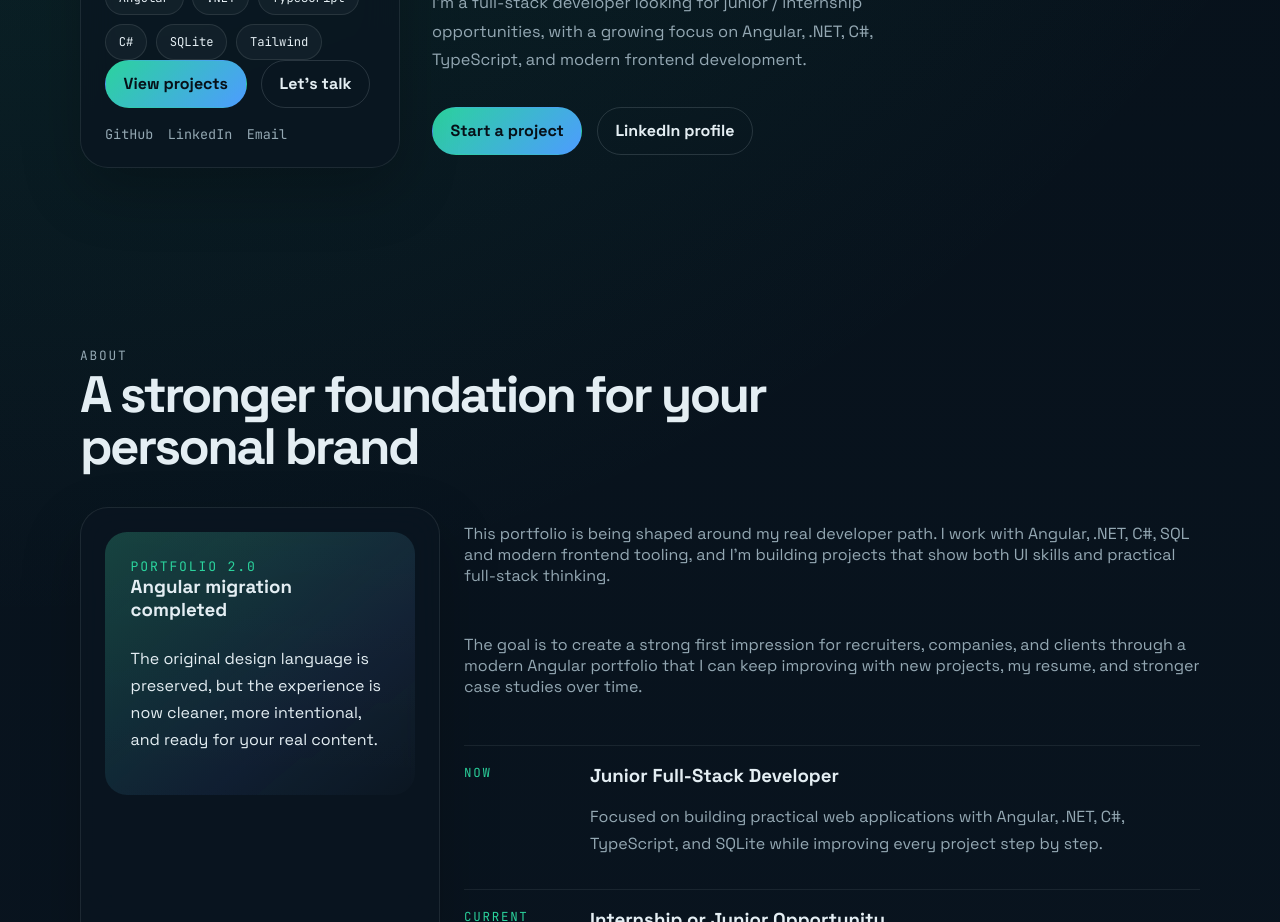
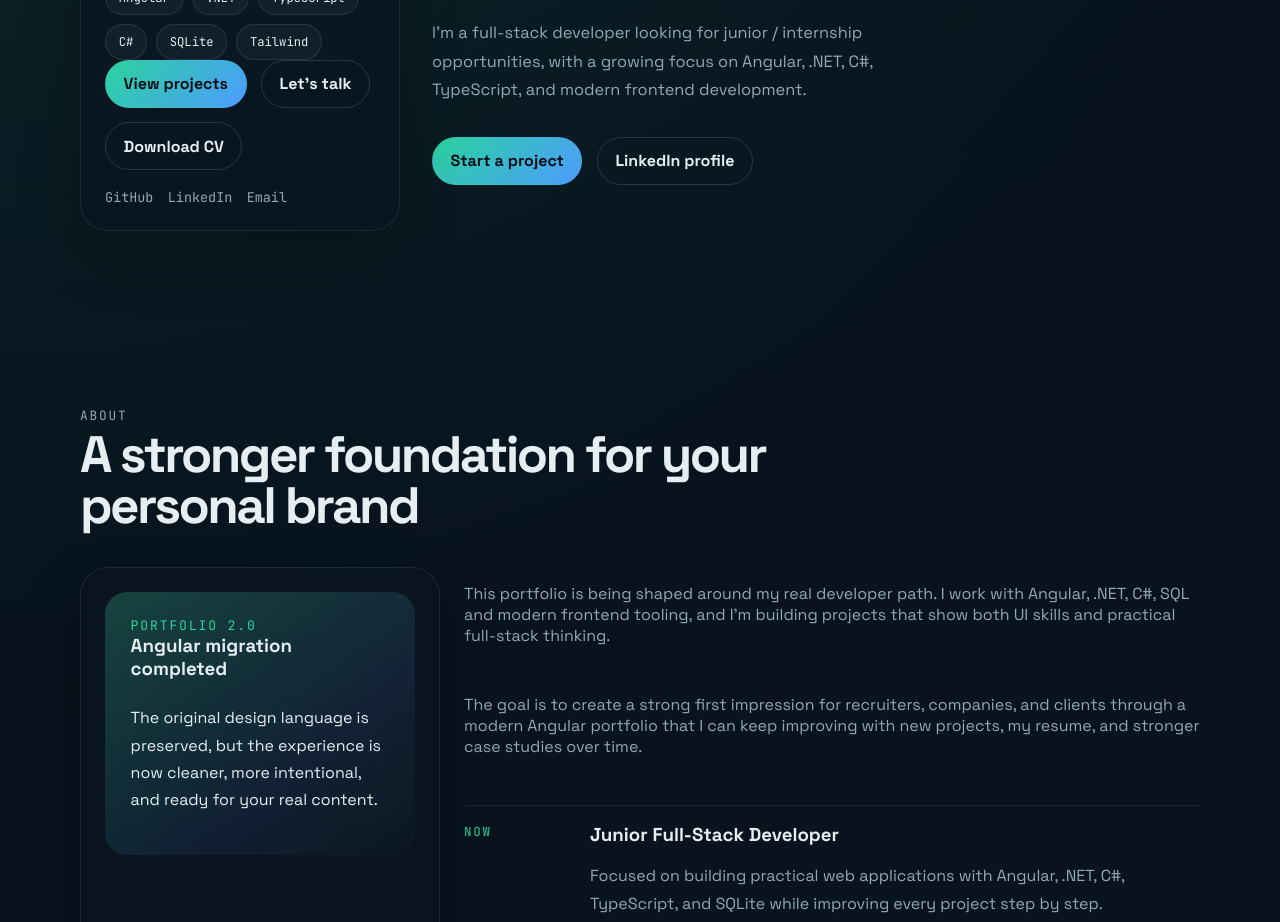
Before and after one commit to AlijaHodzic/AlijaPortofolio, an Angular app: page / in a window 1280 px wide. Shown: the part 900-1822 px from the top of the page. Built offline with nearby package versions, Linux system fonts and the light colour scheme.

Commit message:
Add CV download button

```diff
--- a/src/app/app.html
+++ b/src/app/app.html
@@ -56,6 +56,9 @@
           <div class="profile-actions">
             <a class="button button-primary" href="#projects">View projects</a>
             <a class="button button-secondary" href="#contact">Let&apos;s talk</a>
+            <a class="button button-secondary" [href]="cvUrl" download="Alija-Hodzic-CV.pdf">
+              Download CV
+            </a>
           </div>
 
           <div class="social-row">
--- a/src/app/app.ts
+++ b/src/app/app.ts
@@ -56,6 +56,7 @@ export class App {
   readonly location = 'Bosnia and Herzegovina';
   readonly githubUrl = 'https://github.com/AlijaHodzic';
   readonly linkedinUrl = 'https://www.linkedin.com/in/alijahodzic/';
+  readonly cvUrl = 'alija-hodzic-cv.pdf';
 
   readonly navItems: NavItem[] = [
     { label: 'Home', href: '#top' },
```
Also changed, not shown: 1 other file (tests, documents, lock files or other folders).
